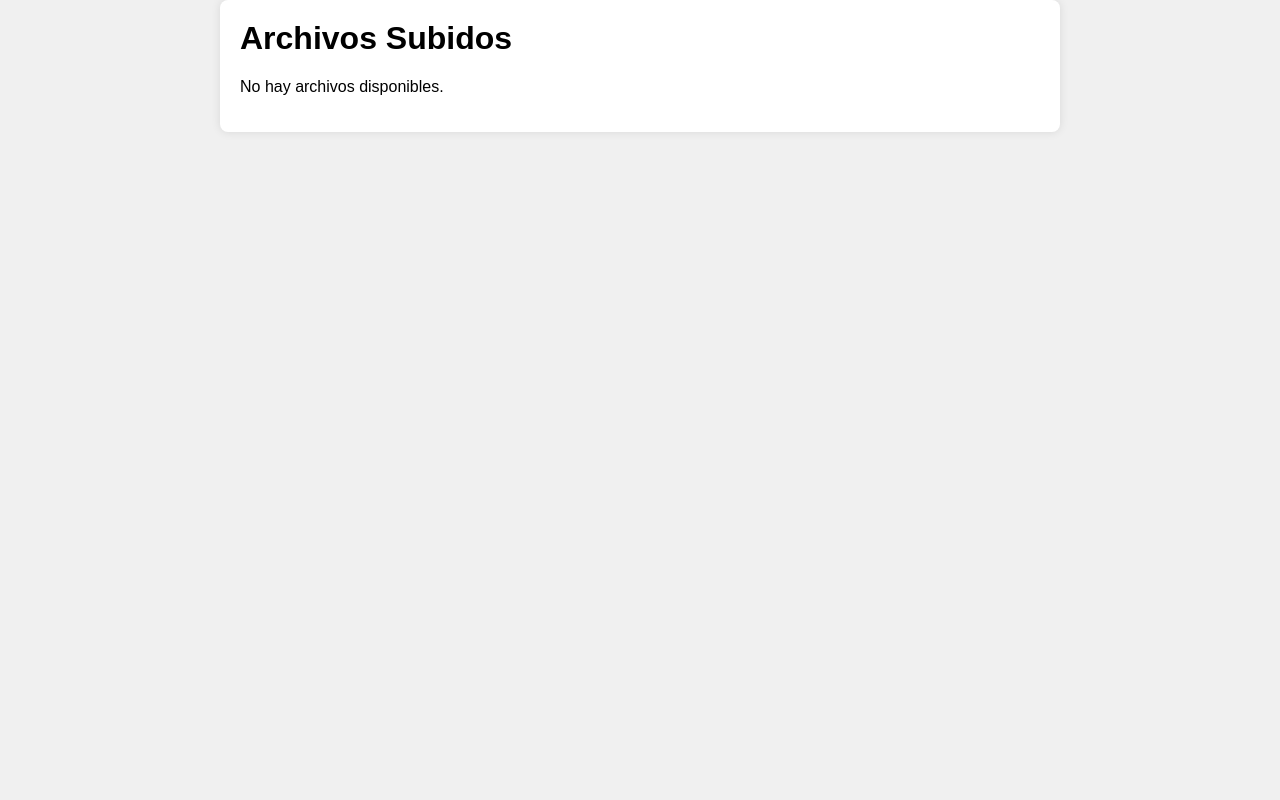
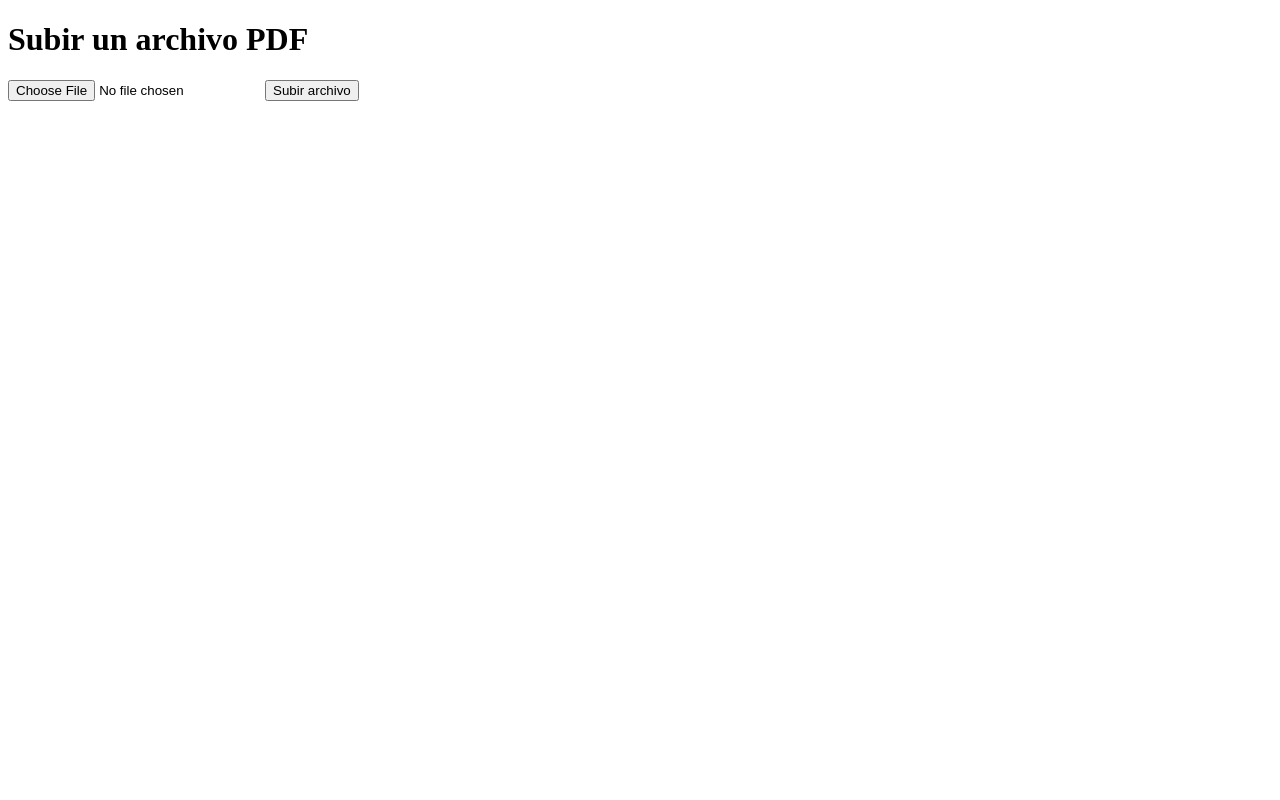
Before and after one commit to Tommy3072/web, a Flask app: page / in a window 1280 px wide. Run offline with Flask 3, Linux system fonts and the light colour scheme.

Commit message:
Update upload.html

```diff
--- a/templates/upload.html
+++ b/templates/upload.html
@@ -1,55 +1,15 @@
 <!DOCTYPE html>
-<html lang="en">
+<html lang="es">
 <head>
     <meta charset="UTF-8">
     <meta name="viewport" content="width=device-width, initial-scale=1.0">
-    <title>Archivos Subidos</title>
-    <style>
-        body {
-            font-family: Arial, sans-serif;
-            margin: 0;
-            padding: 0;
-            display: flex;
-            flex-direction: column;
-            align-items: center;
-            height: 100vh;
-            background-color: #f0f0f0;
-        }
-        #filesList {
-            background: white;
-            padding: 20px;
-            border-radius: 8px;
-            box-shadow: 0 0 10px rgba(0, 0, 0, 0.1);
-            max-width: 800px;
-            width: 100%;
-        }
-        h1 {
-            margin-top: 0;
-        }
-        a {
-            display: block;
-            padding: 10px;
-            color: #007BFF;
-            text-decoration: none;
-            border-bottom: 1px solid #ddd;
-        }
-        a:hover {
-            background-color: #f0f0f0;
-        }
-    </style>
+    <title>Subir Archivo</title>
 </head>
 <body>
-    <div id="filesList">
-        <h1>Archivos Subidos</h1>
-        {% if files %}
-            <ul>
-                {% for file in files %}
-                    <li><a href="{{ url_for('serve_file', filename=file) }}" target="_blank">{{ file }}</a></li>
-                {% endfor %}
-            </ul>
-        {% else %}
-            <p>No hay archivos disponibles.</p>
-        {% endif %}
-    </div>
+    <h1>Subir un archivo PDF</h1>
+    <form action="/upload" method="post" enctype="multipart/form-data">
+        <input type="file" name="file" accept=".pdf">
+        <input type="submit" value="Subir archivo">
+    </form>
 </body>
 </html>
```
